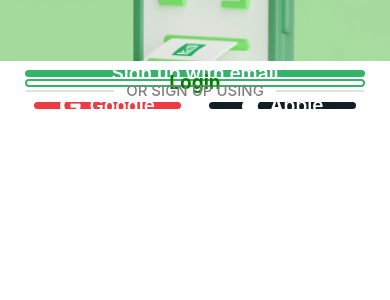
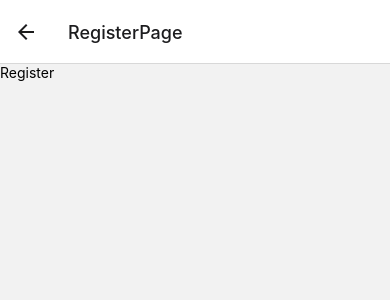
Before and after one commit to chaitanya-000/kanef_expo, a React Native app: screen /RegisterPage in a window 390 px wide. Shown: the top 300 px of the page. Built offline with nearby package versions, Linux system fonts and the light colour scheme.

Commit message:
Adds reactNavigation on Login Page. Routes to reister Page. Start working on REgister page UI from here

```diff
--- a/App.tsx
+++ b/App.tsx
@@ -1,20 +1,29 @@
 import { StatusBar } from "expo-status-bar";
 import { Dimensions, SafeAreaView, StyleSheet, Text, View } from "react-native";
-import AppleButton from "./src/molecules/AppleButton";
-import GoogleButton from "./src/molecules/GoogleButton";
-import OutlinedGreenButton from "./src/atoms/OutlinedGreenButton";
-import SolidGreenButton from "./src/atoms/SolidGreenButton";
+
 import LoginPage from "./src/Pages/LoginPage";
-import GoogleAndAppleButton from "./src/organisms/GoogleAndAppleButton";
-import SignUpLoginContainer from "./src/organisms/SignUpLoginContainer";
-import LineDivider from "./src/organisms/LineDivider";
+
+import { NavigationContainer } from "@react-navigation/native";
+import { createNativeStackNavigator } from "@react-navigation/native-stack";
+import Register from "./src/Pages/Register";
 
 export default function App() {
   const deviceHeight = Dimensions.get("window").height;
   const deviceWidth = Dimensions.get("window").width;
+
+  const Stack = createNativeStackNavigator();
   return (
-    <View>
-      <LoginPage />
-    </View>
+    <NavigationContainer>
+      <Stack.Navigator initialRouteName="LoginPage">
+        <Stack.Screen name="LoginPage" component={LoginPage} />
+        <Stack.Screen name="RegisterPage" component={Register} />
+      </Stack.Navigator>
+    </NavigationContainer>
   );
 }
+
+{
+  /* <View>
+  <LoginPage />
+</View> */
+}
--- a/package.json
+++ b/package.json
@@ -9,11 +9,15 @@
     "web": "expo start --web"
   },
   "dependencies": {
+    "@react-navigation/native": "^6.0.16",
+    "@react-navigation/native-stack": "^6.9.4",
     "expo": "~47.0.8",
     "expo-status-bar": "~1.4.2",
     "react": "18.1.0",
     "react-dom": "18.1.0",
     "react-native": "0.70.5",
+    "react-native-safe-area-context": "4.4.1",
+    "react-native-screens": "~3.18.0",
     "react-native-web": "~0.18.9"
   },
   "devDependencies": {
--- a/src/Pages/LoginPage.tsx
+++ b/src/Pages/LoginPage.tsx
@@ -12,19 +12,20 @@ import SignUpLoginContainer from "../organisms/SignUpLoginContainer";
 import LineDivider from "../organisms/LineDivider";
 import GoogleAndAppleButton from "../organisms/GoogleAndAppleButton";
 
-export default function LoginPage() {
+const LoginPage = ({ navigation }) => {
   return (
     <View style={styles.container}>
       <Image
         source={require("../../assets/images/myLoginImage.png")}
         style={styles.image}
       />
-      <SignUpLoginContainer />
+      <SignUpLoginContainer navigation={navigation} />
       <LineDivider />
       <GoogleAndAppleButton />
     </View>
   );
-}
+};
+export default LoginPage;
 const styles = StyleSheet.create({
   container: {
     borderColor: "red",
--- /dev/null
+++ b/src/Pages/Register.tsx
@@ -0,0 +1,10 @@
+import { View, Text } from "react-native";
+import React from "react";
+
+export default function Register() {
+  return (
+    <View>
+      <Text>Register</Text>
+    </View>
+  );
+}
--- a/src/atoms/SolidGreenButton.tsx
+++ b/src/atoms/SolidGreenButton.tsx
@@ -7,7 +7,7 @@ import {
 } from "react-native";
 import React from "react";
 
-export default function SolidGreenButton() {
+export default function SolidGreenButton({ navigation }) {
   return (
     <TouchableOpacity
       style={{
@@ -23,6 +23,7 @@ export default function SolidGreenButton() {
         borderBottomLeftRadius: 15,
         borderTopRightRadius: 15,
       }}
+      onPress={() => navigation.navigate("RegisterPage")}
     >
       <Text
         style={{
--- a/src/organisms/SignUpLoginContainer.tsx
+++ b/src/organisms/SignUpLoginContainer.tsx
@@ -3,10 +3,10 @@ import React from "react";
 import SolidGreenButton from "../atoms/SolidGreenButton";
 import OutlinedGreenButton from "../atoms/OutlinedGreenButton";
 
-export default function SignUpLoginContainer() {
+export default function SignUpLoginContainer({ navigation }: any) {
   return (
     <View style={styles.container}>
-      <SolidGreenButton />
+      <SolidGreenButton navigation={navigation} />
       <OutlinedGreenButton />
     </View>
   );
```
Also changed, not shown: 1 other file (tests, documents, lock files or other folders).
